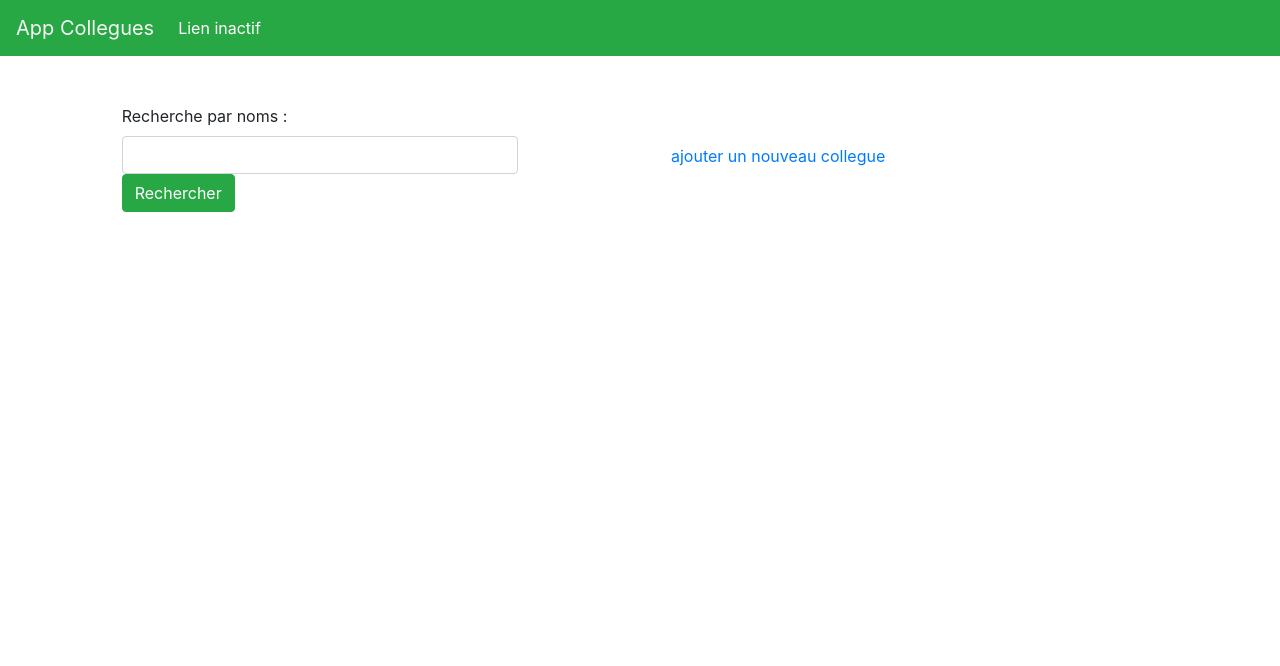
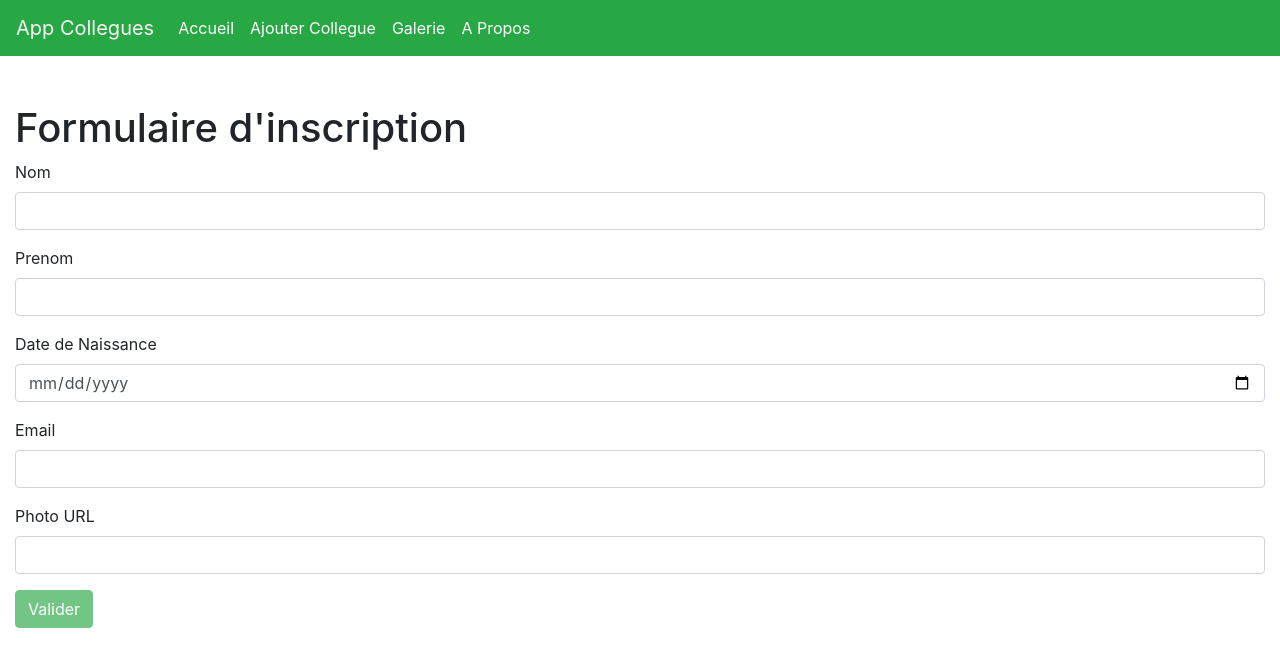
Before and after one commit to JulesDup/collegues-front, an Angular app: page /formulaireCollegue in a window 1280 px wide. Before the commit this address led to /. Shown: the top 666 px of the page. Built offline with nearby package versions, Linux system fonts and the light colour scheme.

Commit message:
ajout Routing

```diff
--- /dev/null
+++ b/src/app/affichage-coll-recher/affichage-coll-recher.component.html
@@ -0,0 +1,10 @@
+<div class=row>
+  <!-- Liste Collegue -->
+  <div class="col-xs-12 offset-1 col-sm-4 col-md-4 ">
+    <app-recherche-collegue-par-nom></app-recherche-collegue-par-nom>
+  </div>
+  <!-- un collegue tout seul -->
+  <div class="col-xs-12 offset-1 col-sm-6 col-md-6 rounded ">
+    <app-collegues></app-collegues>
+  </div>
+</div>
--- /dev/null
+++ b/src/app/affichage-coll-recher/affichage-coll-recher.component.ts
@@ -0,0 +1,15 @@
+import { Component, OnInit } from '@angular/core';
+
+@Component({
+  selector: 'app-affichage-coll-recher',
+  templateUrl: './affichage-coll-recher.component.html',
+  styleUrls: ['./affichage-coll-recher.component.css']
+})
+export class AffichageCollRecherComponent implements OnInit {
+
+  constructor() { }
+
+  ngOnInit(): void {
+  }
+
+}
--- a/src/app/app-form-collegue/app-form-collegue.component.html
+++ b/src/app/app-form-collegue/app-form-collegue.component.html
@@ -1,10 +1,10 @@
-<div class="row">
-  <div class="container ">
 <h1>Formulaire d'inscription</h1>
+
+
 <form #formulaireCollegue="ngForm">
 
   <!-- Nom -->
-      <div class="form-group">
+  <div class="form-group ">
     <label for="nom">Nom</label>
     <input id="nom" type="text" name="nom" [(ngModel)]="saisieDeCollegue.nom" #etatNom="ngModel" required
       class="form-control" />
@@ -15,8 +15,8 @@
   <!-- Prenom -->
   <div class="form-group">
     <label for="prenom">Prenom</label>
-        <input id="prenom" type="text" name="prenom" [(ngModel)]="saisieDeCollegue.prenoms" #etatPrenom="ngModel"
-          required class="form-control" />
+    <input id="prenom" type="text" name="prenom" [(ngModel)]="saisieDeCollegue.prenoms" #etatPrenom="ngModel" required
+      class="form-control" />
     <span *ngIf="etatPrenom.dirty && etatPrenom.invalid" class="alert alert-danger" role="alert">
       Le prénom doit être renseigné
     </span>
@@ -33,8 +33,8 @@
   <!-- email -->
   <div class="form-group">
     <label for="email">Email</label>
-        <input email id="email" type="text" name="email" [(ngModel)]="saisieDeCollegue.email" #etatEmail="ngModel"
-          required class="form-control" /><span *ngIf="etatEmail.dirty && etatEmail.invalid">e-mail
+    <input email id="email" type="text" name="email" [(ngModel)]="saisieDeCollegue.email" #etatEmail="ngModel" required
+      class="form-control" /><span *ngIf="etatEmail.dirty && etatEmail.invalid">e-mail
       invalide</span>
   </div>
   <!-- photoUrl -->
@@ -46,5 +46,3 @@
   </div>
   <button class="btn btn-success" [disabled]="formulaireCollegue.invalid" (click)="addCollegue()">Valider</button>
 </form>
-  </div>
-</div>
--- a/src/app/app-header/app-header.component.html
+++ b/src/app/app-header/app-header.component.html
@@ -1,15 +1,18 @@
 <nav class="navbar navbar-expand-lg bg-success mb-5">
-  <a class="navbar-brand" href="#" style="color: whitesmoke; text-decoration: solid;">App Collegues</a>
-  <button class="navbar-toggler" type="button" data-toggle="collapse" data-target="#navbarText"
-    aria-controls="navbarText" aria-expanded="false" aria-label="Toggle navigation">
-    <span class="navbar-toggler-icon"></span>
-  </button>
+
+  <a class="navbar-brand" style="color: whitesmoke; text-decoration: solid;">App Collegues</a>
+
+
   <div class="collapse navbar-collapse" id="navbarText">
     <ul class="navbar-nav mr-auto">
-      <li class="nav-item active"></li>
-      <li class="nav-item"><a class="nav-link" routerLink="courses" style="color: white;">Lien inactif</a></li>
+      <li class="nav-item"><a class="nav-link" routerLink="accueil" style="color: white;">Accueil</a>
+      </li>
+      <li class="nav-item"><a class="nav-link" routerLink="formulaireCollegue" style="color: white;">Ajouter
+          Collegue</a></li>
+      <li class="nav-item"><a class="nav-link" style="color: white;">Galerie</a></li>
+
+      <li class="nav-item"><a class="nav-link" style="color: white;">A Propos</a></li>
     </ul>
   </div>
+
 </nav>
-
-<router-outlet></router-outlet>
--- a/src/app/app.component.html
+++ b/src/app/app.component.html
@@ -1,29 +1,8 @@
-<header>
-  <app-header></app-header>
-</header>
+<app-header></app-header>
+
 
 <div class="container-fluid">
+  <router-outlet></router-outlet>
+</div>
 
-
-  <div class=row>
-    <!-- Liste Collegue -->
-    <div class="col-xs-12 offset-1 col-sm-4 col-md-4 ">
-      <app-recherche-collegue-par-nom></app-recherche-collegue-par-nom>
-    </div>
-    <!-- un collegue tout seul -->
-    <div class="col-xs-12 offset-1 col-sm-6 col-md-6 rounded ">
-
-      <div class="rounded p-3">
-
-        <app-collegues></app-collegues>
-      </div>
-      <a *ngIf="!modeCreation" class="nav-link" routerLink="nouveauCollegue" (click)="creationCollegue()">ajouter un
-        nouveau
-        collegue</a>
-    </div>
-
-  </div>
-
-  <app-form-collegue *ngIf="modeCreation" class="p-4"></app-form-collegue>
-</div>
 <footer></footer>
--- a/src/app/app.component.ts
+++ b/src/app/app.component.ts
@@ -11,7 +11,7 @@ import { DataService } from './services/data.service';
 export class AppComponent implements OnInit {
 
   unObjetCollegueFourni: Collegue;
-  modeCreation = false;
+
 
   constructor(private dtService: DataService) { }
 
@@ -19,7 +19,5 @@ export class AppComponent implements OnInit {
     // this.unObjetCollegueFourni = this.dtService.recupererCollegueCourant();
   }
 
-  creationCollegue() {
-    this.modeCreation = true;
-  }
+
 }
--- a/src/app/app.module.ts
+++ b/src/app/app.module.ts
@@ -10,18 +10,28 @@ import { AppHeaderComponent } from './app-header/app-header.component';
 import { HttpClientModule } from '@angular/common/http';
 import { AppFormCollegueComponent } from './app-form-collegue/app-form-collegue.component';
 import { FormsModule } from '@angular/forms';
+import { Routes, RouterModule } from '@angular/router';
+import { AffichageCollRecherComponent } from './affichage-coll-recher/affichage-coll-recher.component';
 
+
+const appRoute: Routes = [
+  { path: 'formulaireCollegue', component: AppFormCollegueComponent },
+  { path: 'accueil', component: AffichageCollRecherComponent },
+  { path: '', pathMatch: 'full', redirectTo: 'accueil' }
+];
 @NgModule({
   declarations: [
     AppComponent,
     ColleguesComponent,
     AppRechercheCollegueParNomComponent,
     AppHeaderComponent,
-    AppFormCollegueComponent
+    AppFormCollegueComponent,
+    AffichageCollRecherComponent
   ],
   imports: [
     BrowserModule,
     AppRoutingModule,
+    RouterModule.forRoot(appRoute),
     NgbModule,
     HttpClientModule,
     FormsModule
--- a/src/app/collegues/collegues.component.html
+++ b/src/app/collegues/collegues.component.html
@@ -1,8 +1,4 @@
-<div class="container" *ngIf="collegue">
-  <div class="row">
-
-
-    <div class="row">
+<div class="row" *ngIf="collegue">
 
   <div class=" col-sm-12 col-md-4 ">
     <h2>M. {{collegue.nom}} </h2>
@@ -42,10 +38,6 @@
 
   </div>
 
-
-
-    </div>
-  </div>
   <!-- Split button -->
   <div class="offset-4 btn-group">
     <div *ngIf="!modModif ; else desactivModif">
@@ -55,6 +47,5 @@
     <ng-template #desactivModif><button type="button" class="btn btn-success" (click)="validation()">
         Valider
       </button></ng-template>
-    <br />
   </div>
 </div>
```
Also changed, not shown: src/app/affichage-coll-recher/affichage-coll-recher.component.css (added), 1 other file (tests, documents, lock files or other folders). Lines whose indentation alone changed are shown as unchanged.
